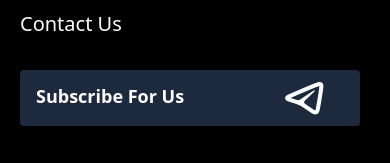
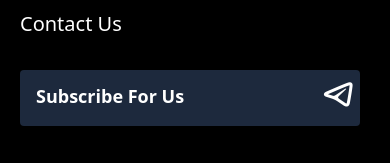
Before and after one commit to hilalhamdh/charcoalpremium, a React (Vite) app: page / in a window 390 px wide. Shown: the part 1863-2026 px from the top of the page. Built offline with nearby package versions, Linux system fonts and the light colour scheme.

Commit message:
add file

```diff
--- a/src/pages/Footer.jsx
+++ b/src/pages/Footer.jsx
@@ -55,7 +55,7 @@ const Footer = () => {
               <p className=" text-lg pt-3 font-semibold mx-4">
                 Subscribe For Us
               </p>
-              <i className="ri-telegram-2-line pt-1 pl-20 text-5xl"></i>
+              <i className="ri-telegram-2-line pt-1 md:pl-20 pl-30 text-4xl md:text-5xl"></i>
             </div>
           </div>
         </div>
```
